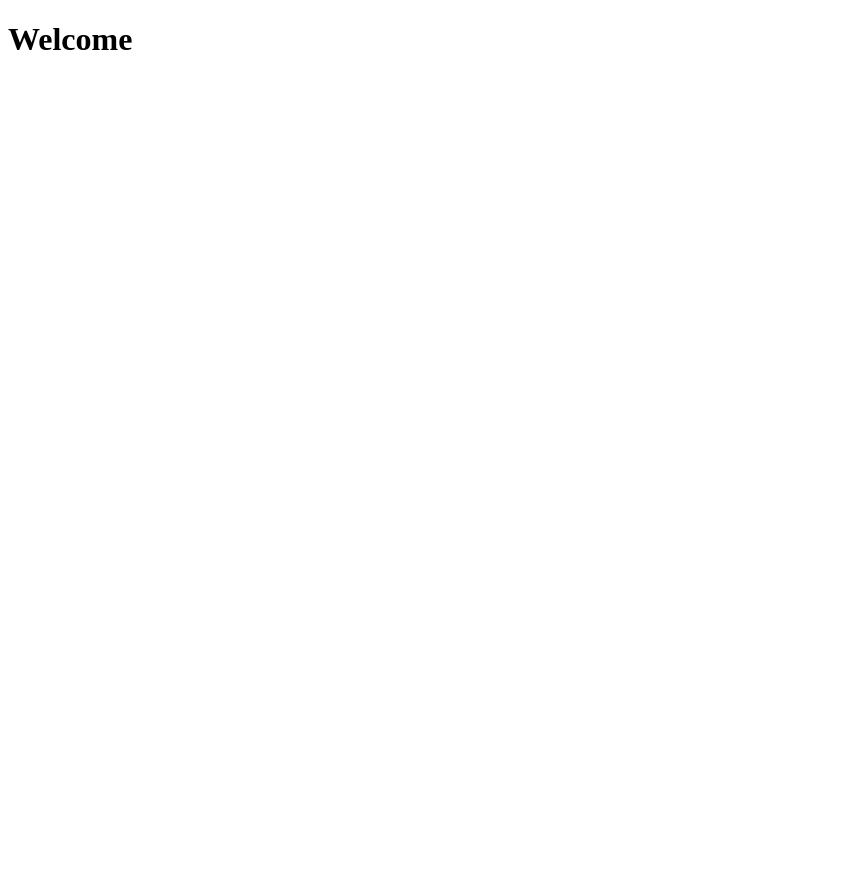
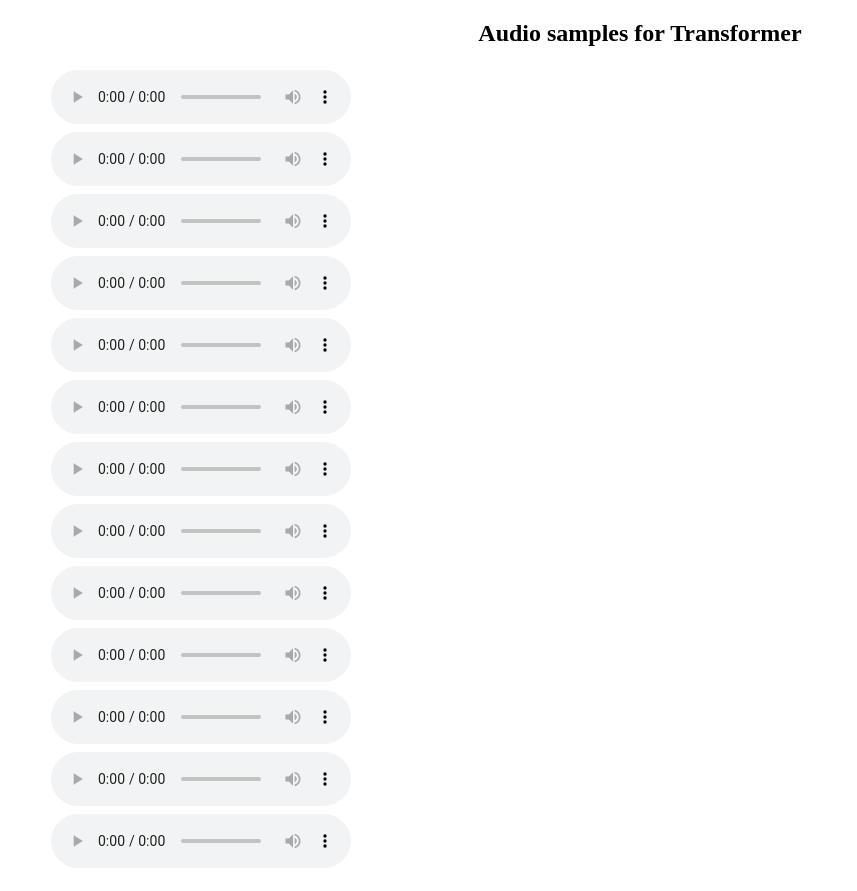
Before and after one commit to usaradman/usaradman.github.io, a plain HTML site: page index.html in a window 1280 px wide. Shown: the whole page, without its empty margins (0-857 px from the left). Before the commit the page ends 800 px from the top, so only its background shows below. Drawn offline with Linux system fonts and the light colour scheme.

Commit message:
Add transformer samples

```diff
--- a/index.html
+++ b/index.html
@@ -1,10 +1,27 @@
 <!DOCTYPE html>
 <html lang="en">
 <head>
-  <meta charset="UTF-8">
-  <title>Usar</title>
+<meta charset="utf-8">
+<title>Demo</title>
 </head>
 <body>
-  <h1>Welcome</h1>
-</body>
-</html>
+
+<h2 align="center"> Audio samples for Transformer</h2>
+
+<blockquote>
+<table>
+<tr><td><audio controls><source src="samples/transformer/eval-406000-GT-0.wav"></audio></td></tr>
+<tr><td><audio controls><source src="samples/transformer/eval-406000-GT-1.wav"></audio></td></tr>
+<tr><td><audio controls><source src="samples/transformer/eval-406000-GT-2.wav"></audio></td></tr>
+<tr><td><audio controls><source src="samples/transformer/eval-406000-GT-3.wav"></audio></td></tr>
+<tr><td><audio controls><source src="samples/transformer/eval-406000-HAW-335-05.wav"></audio></td></tr>
+<tr><td><audio controls><source src="samples/transformer/eval-406000-NY-0.wav"></audio></td></tr>
+<tr><td><audio controls><source src="samples/transformer/eval-406000-NY-1.wav"></audio></td></tr>
+<tr><td><audio controls><source src="samples/transformer/eval-406000-NY-2.wav"></audio></td></tr>
+<tr><td><audio controls><source src="samples/transformer/eval-406000-NY-3.wav"></audio></td></tr>
+<tr><td><audio controls><source src="samples/transformer/eval-406000-SCIENCE-13554.wav"></audio></td></tr>
+<tr><td><audio controls><source src="samples/transformer/eval-406000-SLAT041-003-02.wav"></audio></td></tr>
+<tr><td><audio controls><source src="samples/transformer/eval-406000-YOYT-0271-04.wav"></audio></td></tr>
+<tr><td><audio controls><source src="samples/transformer/eval-406000-YOYT-0616-00.wav"></audio></td></tr>
+</table>
+</blockquote>
```
Also changed, not shown: 13 other files.
